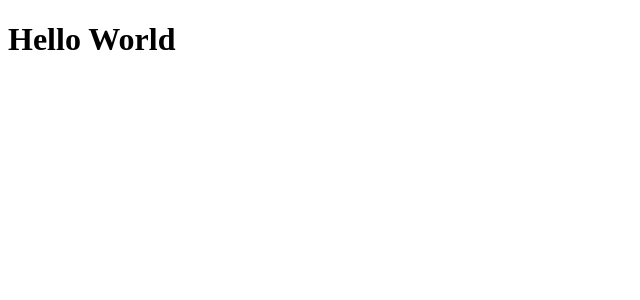
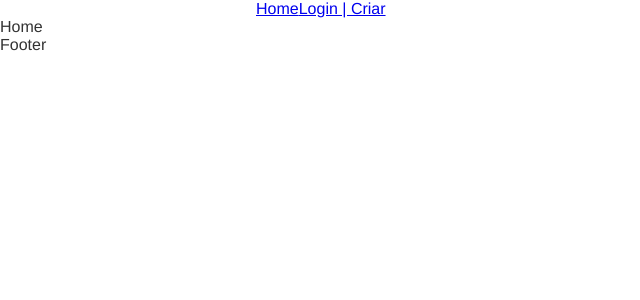
Before and after one commit to MatheusFoganholo/dogs, a React (Create React App) app: page / in a window 1280 px wide. Shown: the top 300 px of the page, without its empty margins (0-640 px from the left). Built offline with nearby package versions, Linux system fonts and the light colour scheme.

Commit message:
Setting up routes

```diff
--- a/src/App.js
+++ b/src/App.js
@@ -1,10 +1,22 @@
 import React from 'react';
+import './App.css';
+import { BrowserRouter, Route, Routes } from 'react-router-dom';
+import Header from './Components/Header';
+import Home from './Components/Home';
+import Login from './Components/Login/Login';
+import Footer from './Components/Footer';
 
 const App = () => {
-  const helloWorld = 'Hello World';
   return (
     <React.Fragment>
-      <h1>{helloWorld}</h1>
+      <BrowserRouter>
+        <Header />
+        <Routes>
+          <Route path="/" element={<Home />} />
+          <Route path="/login" element={<Login />} />
+        </Routes>
+        <Footer />
+      </BrowserRouter>
     </React.Fragment>
   );
 };
```
